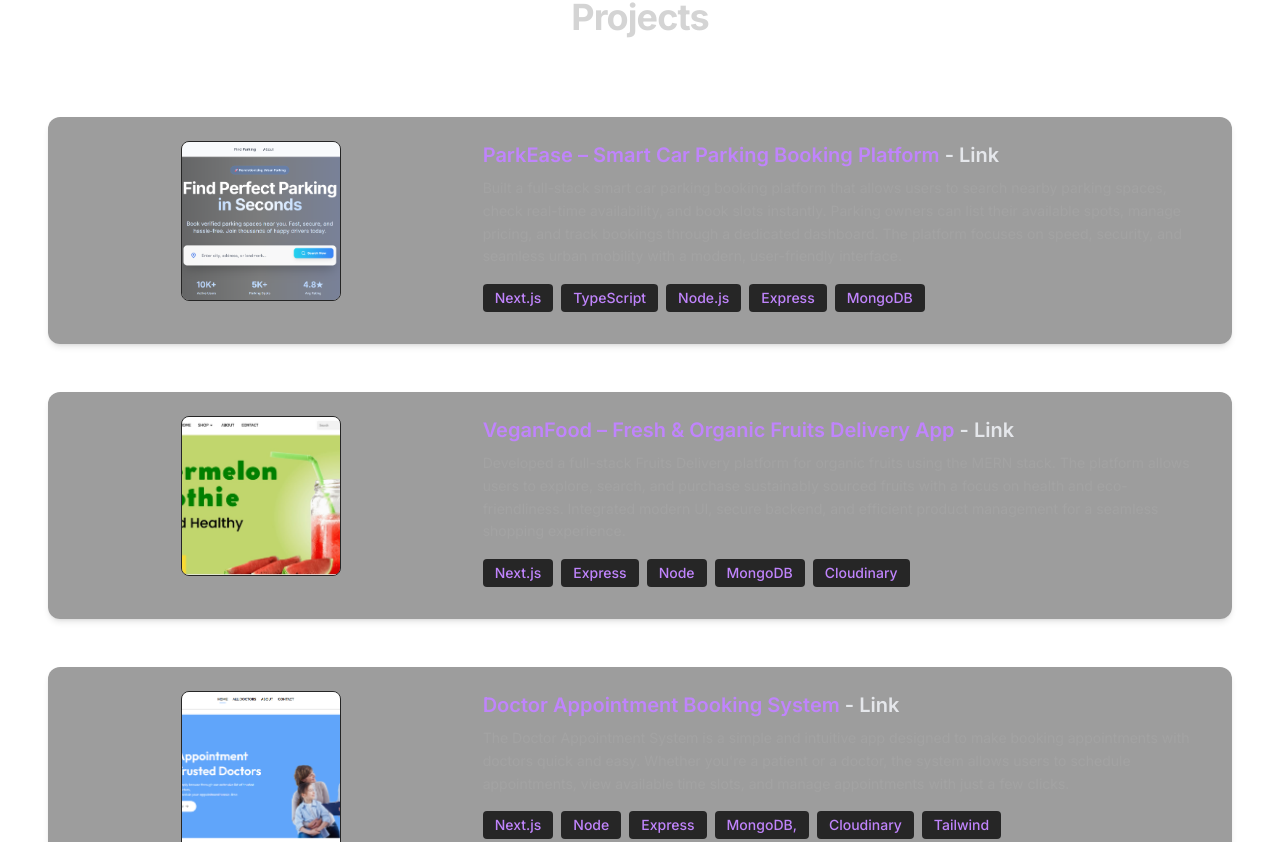
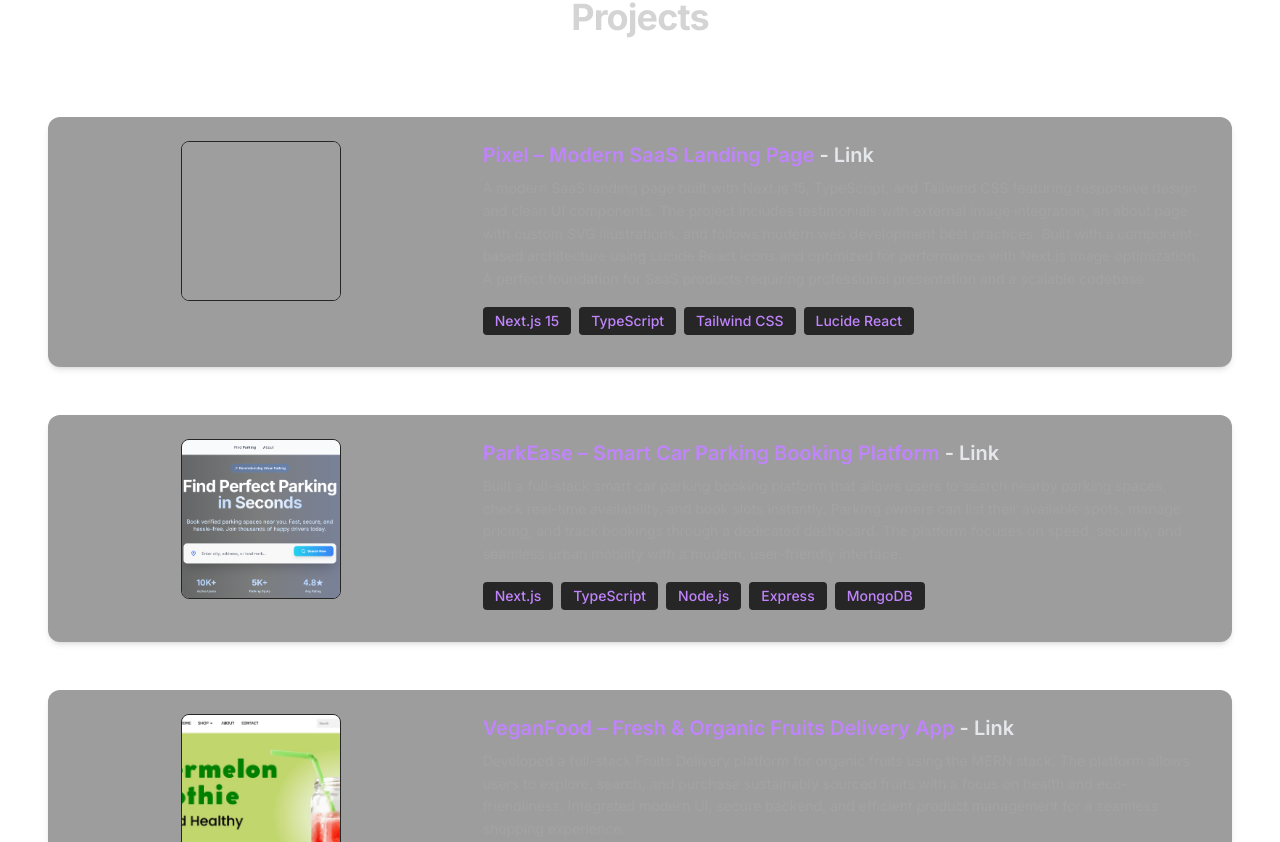
Before and after one commit to ayushjag/Portfolio, a React (Vite) app: page / in a window 1280 px wide. Shown: the part 2510-3352 px from the top of the page. Built offline with nearby package versions, Linux system fonts and the light colour scheme; grey boxes are pictures that could not be loaded.

Commit message:
Add 'Pixel' project to constants
Added a new project entry for 'Pixel – Modern SaaS Landing Page' with details and image.

```diff
--- a/src/constants/index.js
+++ b/src/constants/index.js
@@ -4,6 +4,7 @@ import project3 from "../assets/projects/project-3.jpg";
 import project4 from "../assets/projects/project-4.jpg";
 import project5 from "../assets/projects/project-5.jpg";
 import project6 from "../assets/projects/project-6.png";
+import project8 from "../assets/projects/project-8.png";
 
 export const HERO_CONTENT = `I’m a Full-Stack Developer with hands-on experience building scalable, high-performance web applications. I specialize in Next.js, React.js, Node.js, Express, and MongoDB, creating modern user interfaces with efficient, secure back-end systems. I’m passionate about clean code, performance optimization, and delivering seamless user experiences using cutting-edge web technologies.`;
 
@@ -51,6 +52,15 @@ export const EXPERIENCES = [
 ];
 
 export const PROJECTS = [
+  {
+  title: "Pixel – Modern SaaS Landing Page",
+  image: project8,
+  description:
+    "A modern SaaS landing page built with Next.js 15, TypeScript, and Tailwind CSS featuring responsive design and clean UI components. The project includes testimonials with external image integration, an about page with custom SVG illustrations, and follows modern web development best practices. Built with a component-based architecture using Lucide React icons and optimized for performance with Next.js Image optimization. A perfect foundation for SaaS products requiring professional presentation and a scalable codebase.",
+  technologies: ["Next.js 15", "TypeScript", "Tailwind CSS", "Lucide React"],
+  link: "https://pixel-ochre.vercel.app/",
+},
+
   {
   title: "ParkEase – Smart Car Parking Booking Platform",
   image: project6,
```
